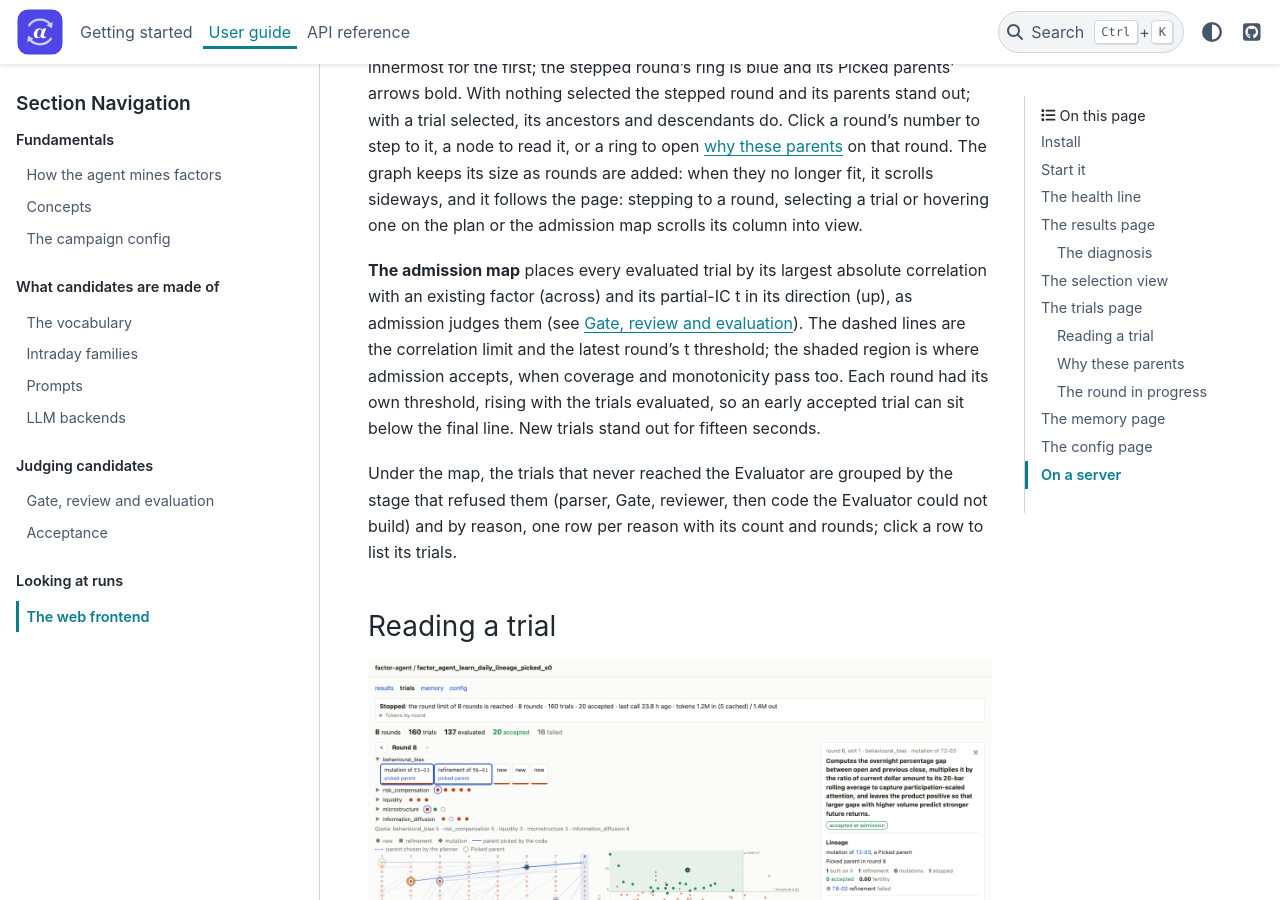
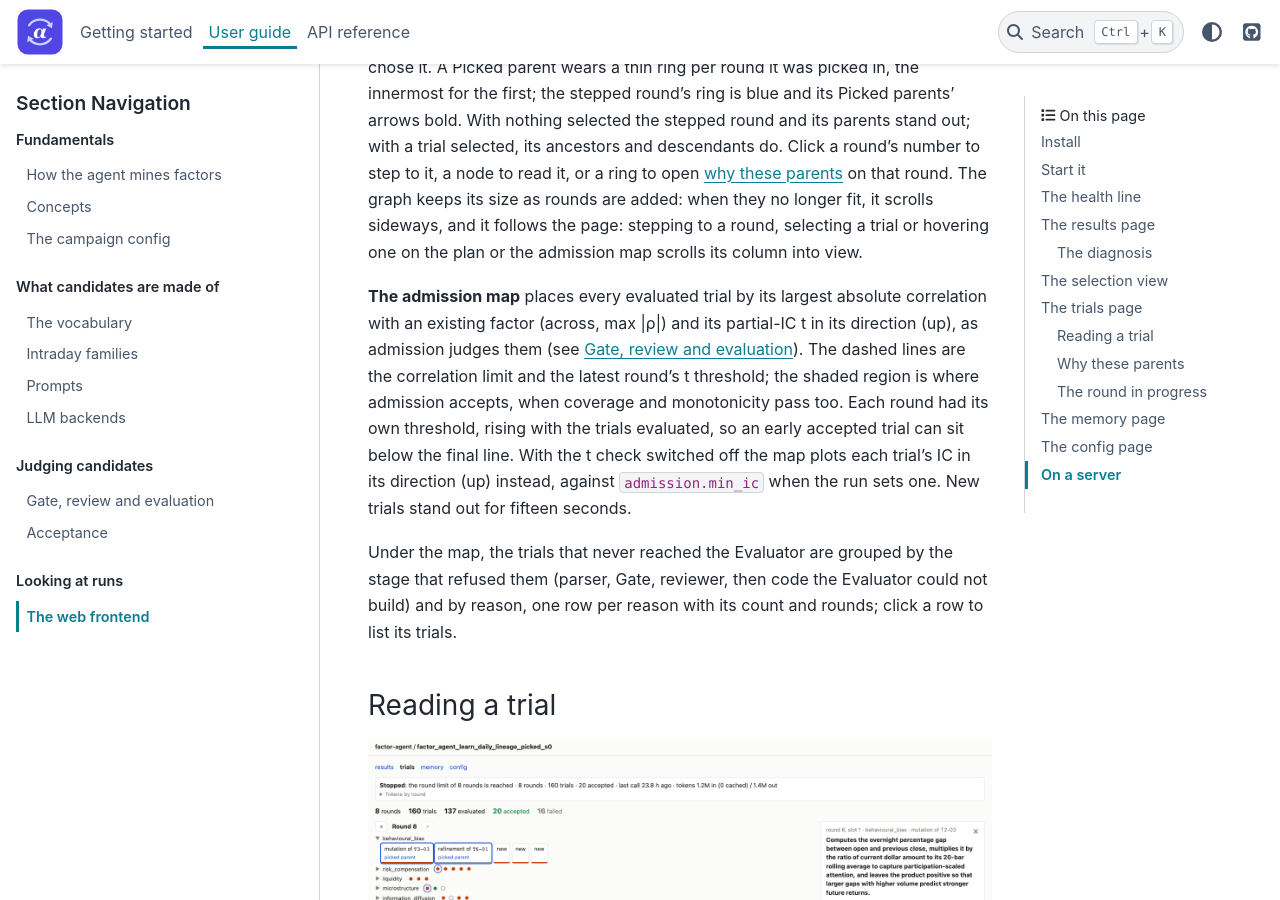
Before and after one commit to ZhaorongDai/quantlab-factor-agent, a Sphinx documentation site: the page built from docs/user-guide/web.md, in a window 1280 px wide and 900 px high, scrolled down 5898 px. Built offline with Sphinx 7.4.7 and the PyData theme 0.15.4, drawn with Linux system fonts in a browser that asks for light colours; some of the changed text lies outside the part shown.

Commit message:
Size and stability thresholds lie above 0, so a check switched on refuses something; a segment without a full year fails the yearly stability; shorter axis labels on the admission map

```diff
--- a/docs/user-guide/web.md
+++ b/docs/user-guide/web.md
@@ -89,7 +89,7 @@ statistics and charts, hypothesis, description, code and trust facts in sentence
 
 Thresholds and the correlation limit come from the events file. A run without one takes
 them from the refusals that quote them, and a card says when its threshold was quoted
-that way or carried over from an earlier round.
+that way or carried over from an earlier round. A check the run switched off shows as off.
 
 ### The diagnosis
 
@@ -154,12 +154,13 @@ to a round, selecting a trial or hovering one on the plan or the admission map s
 column into view.
 
 **The admission map** places every evaluated trial by its largest absolute correlation
-with an existing factor (across) and its partial-IC t in its direction (up), as admission
+with an existing factor (across, max |ρ|) and its partial-IC t in its direction (up), as admission
 judges them (see {doc}`evaluation`). The dashed lines are the correlation limit and the
 latest round's t threshold; the shaded region is where admission accepts, when coverage
 and monotonicity pass too. Each round had its own threshold, rising with the trials
-evaluated, so an early accepted trial can sit below the final line. New trials stand out
-for fifteen seconds.
+evaluated, so an early accepted trial can sit below the final line. With the t check
+switched off the map plots each trial's IC in its direction (up) instead, against
+`admission.min_ic` when the run sets one. New trials stand out for fifteen seconds.
 
 Under the map, the trials that never reached the Evaluator are grouped by the stage that
 refused them (parser, Gate, reviewer, then code the Evaluator could not build) and by
--- a/factor_agent/web/static/index.html
+++ b/factor_agent/web/static/index.html
@@ -4,7 +4,7 @@
     <meta charset="UTF-8" />
     <meta name="viewport" content="width=device-width, initial-scale=1.0" />
     <title>factor-agent</title>
-    <script type="module" crossorigin src="/assets/index-CE7C3i85.js"></script>
+    <script type="module" crossorigin src="/assets/index-D9JfixgF.js"></script>
     <link rel="stylesheet" crossorigin href="/assets/index-CTmx7m1B.css">
   </head>
   <body>
```
Also changed, not shown: CHANGELOG.md (+4 -3 lines), docs/user-guide/campaign.md (+3 -3 lines), docs/user-guide/evaluation.md (+5 -4 lines), factor_agent/web/static/assets/index-D9JfixgF.js, 8 other files.
